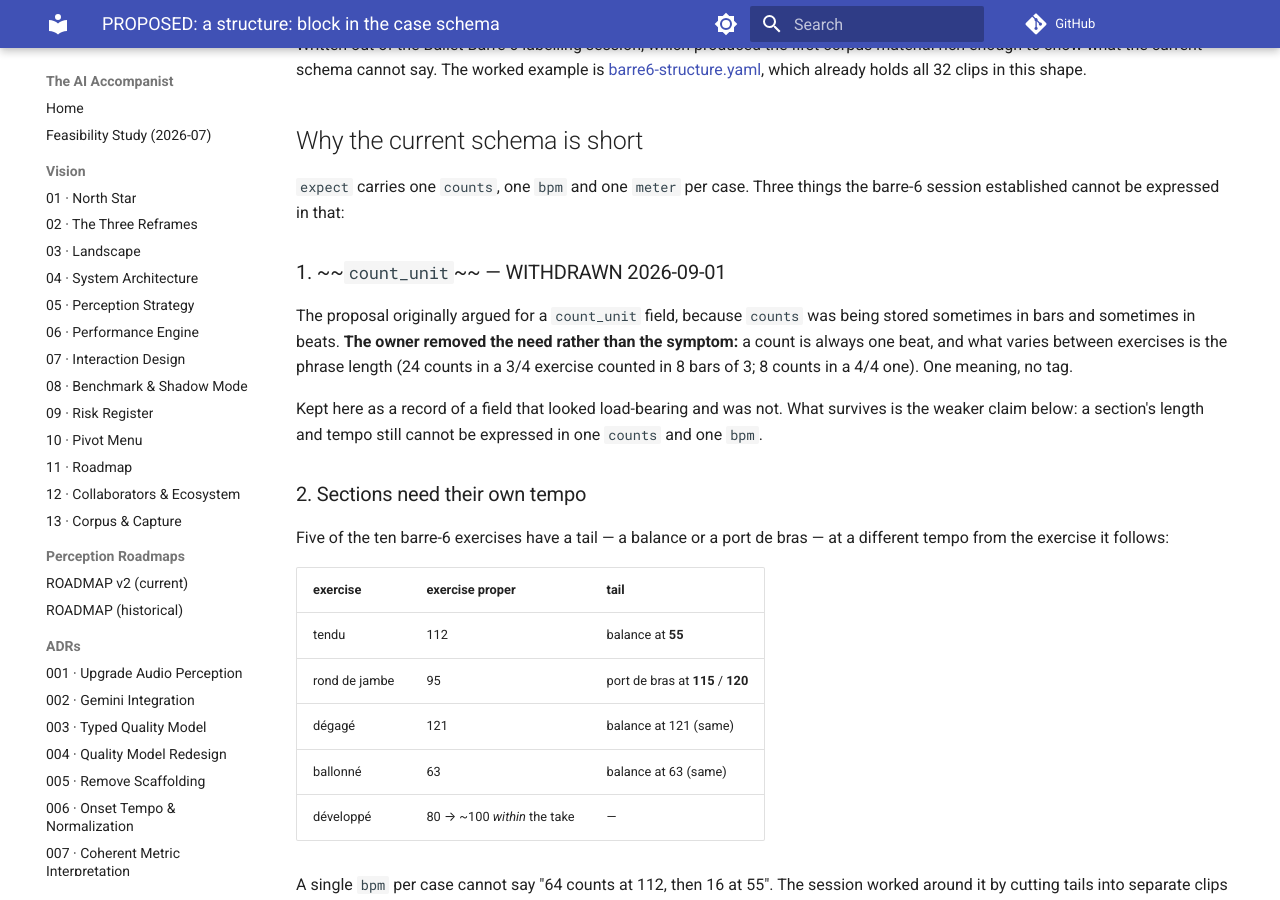
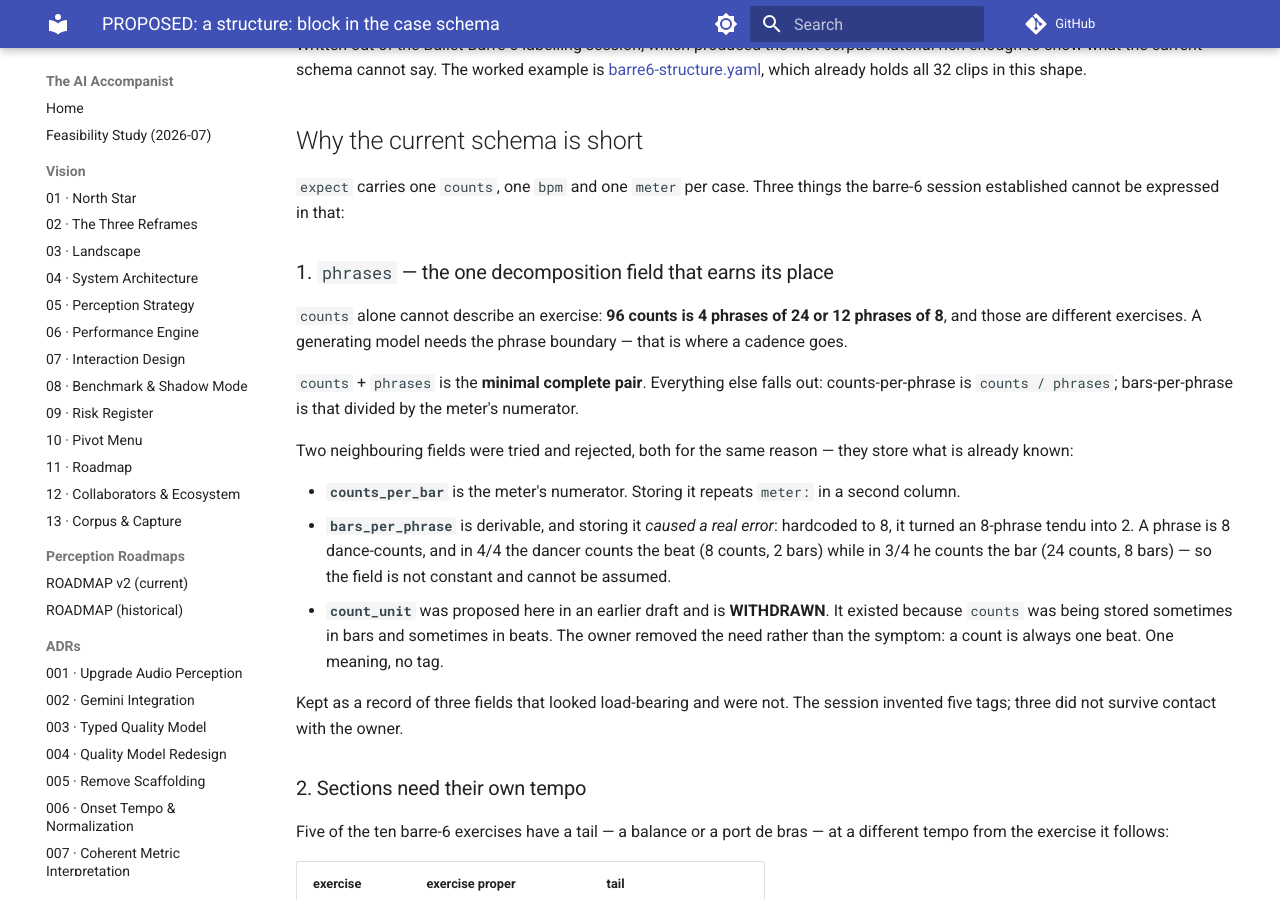
Before and after one commit to ben-juodvalkis/musical-perception, an MkDocs documentation site: the page built from docs/evals/structure-schema-proposal.md, in a window 1280 px wide and 900 px high, scrolled down 215 px. Built offline with MkDocs 1.6.1 and Material for MkDocs 9.7.7, drawn with Linux system fonts in a browser that asks for light colours; comment, search, counter and statistics services are not loaded.

Commit message:
barre6 structure: counts + phrases is the minimal pair
phrases is not derivable from counts (96 counts is 4 phrases of 24 or 12
of 8) and a generating model needs the phrase boundary. counts_per_bar
and bars_per_phrase are both redundant — and bars_per_phrase, hardcoded
to 8, had turned the 8-phrase tendu into 2.

A phrase is 8 dance-counts: 8 counts in 4/4 (2 bars), 24 in 3/4 (8 bars).
Every row divides exactly and the phrase counts match the owner's own
descriptions.

Schema proposal updated: argues for phrases, records count_unit,
counts_per_bar and bars_per_phrase as fields that looked load-bearing and
were not.

Co-Authored-By: Claude Opus 5 <noreply@anthropic.com>

```diff
--- a/docs/evals/structure-schema-proposal.md
+++ b/docs/evals/structure-schema-proposal.md
@@ -13,18 +13,34 @@ which already holds all 32 clips in this shape.
 `expect` carries one `counts`, one `bpm` and one `meter` per case. Three
 things the barre-6 session established cannot be expressed in that:
 
-### 1. ~~`count_unit`~~ — WITHDRAWN 2026-09-01
+### 1. `phrases` — the one decomposition field that earns its place
 
-The proposal originally argued for a `count_unit` field, because `counts`
-was being stored sometimes in bars and sometimes in beats. **The owner
-removed the need rather than the symptom:** a count is always one beat,
-and what varies between exercises is the phrase length (24 counts in a
-3/4 exercise counted in 8 bars of 3; 8 counts in a 4/4 one). One meaning,
-no tag.
+`counts` alone cannot describe an exercise: **96 counts is 4 phrases of 24
+or 12 phrases of 8**, and those are different exercises. A generating
+model needs the phrase boundary — that is where a cadence goes.
 
-Kept here as a record of a field that looked load-bearing and was not.
-What survives is the weaker claim below: a section's length and tempo
-still cannot be expressed in one `counts` and one `bpm`.
+`counts` + `phrases` is the **minimal complete pair**. Everything else
+falls out: counts-per-phrase is `counts / phrases`; bars-per-phrase is
+that divided by the meter's numerator.
+
+Two neighbouring fields were tried and rejected, both for the same
+reason — they store what is already known:
+
+- **`counts_per_bar`** is the meter's numerator. Storing it repeats
+  `meter:` in a second column.
+- **`bars_per_phrase`** is derivable, and storing it *caused a real
+  error*: hardcoded to 8, it turned an 8-phrase tendu into 2. A phrase is
+  8 dance-counts, and in 4/4 the dancer counts the beat (8 counts, 2
+  bars) while in 3/4 he counts the bar (24 counts, 8 bars) — so the field
+  is not constant and cannot be assumed.
+- **`count_unit`** was proposed here in an earlier draft and is
+  **WITHDRAWN**. It existed because `counts` was being stored sometimes
+  in bars and sometimes in beats. The owner removed the need rather than
+  the symptom: a count is always one beat. One meaning, no tag.
+
+Kept as a record of three fields that looked load-bearing and were not.
+The session invented five tags; three did not survive contact with the
+owner.
 
 ### 2. Sections need their own tempo
 
```
Also changed, not shown: docs/evals/barre6-structure.yaml (+58 -83 lines).
